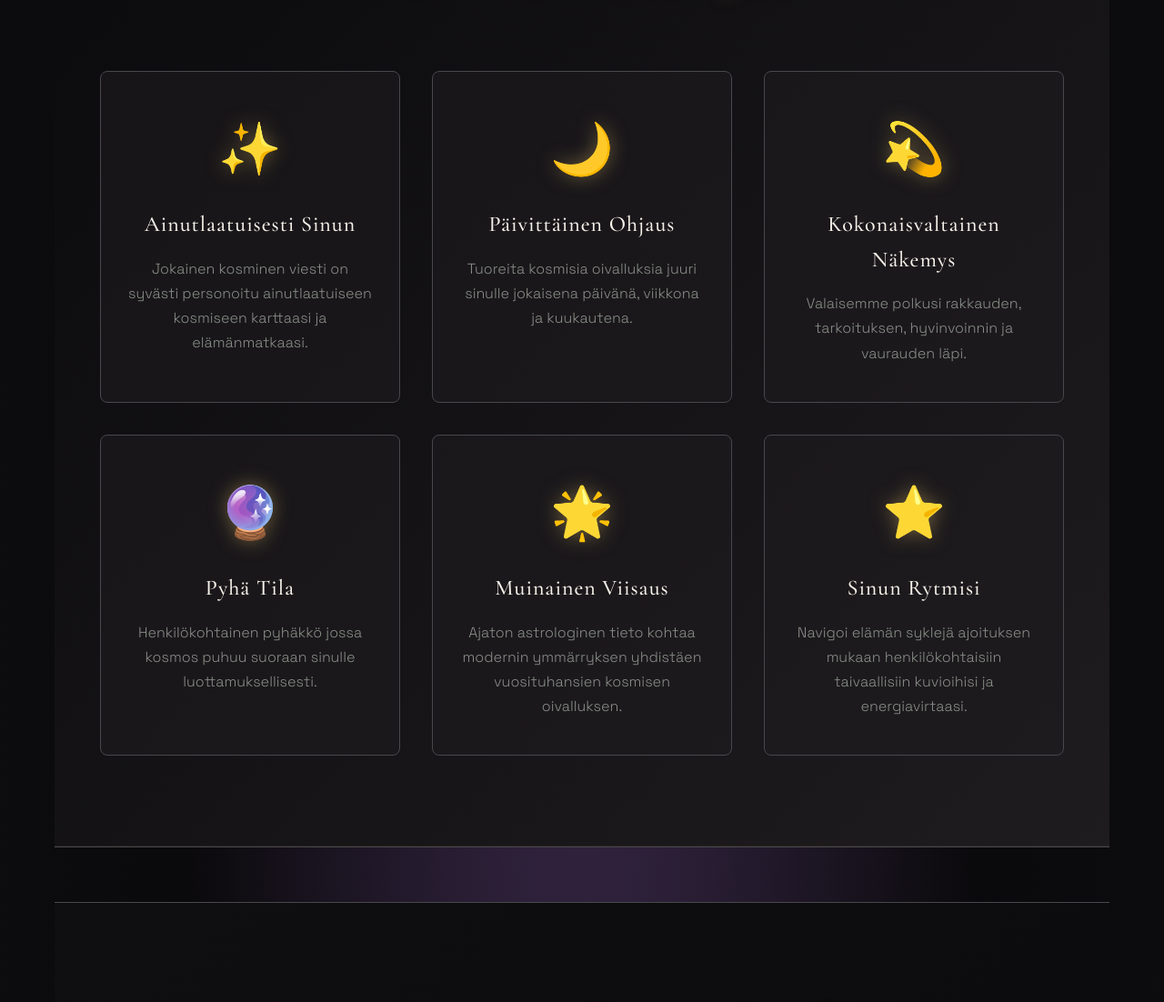
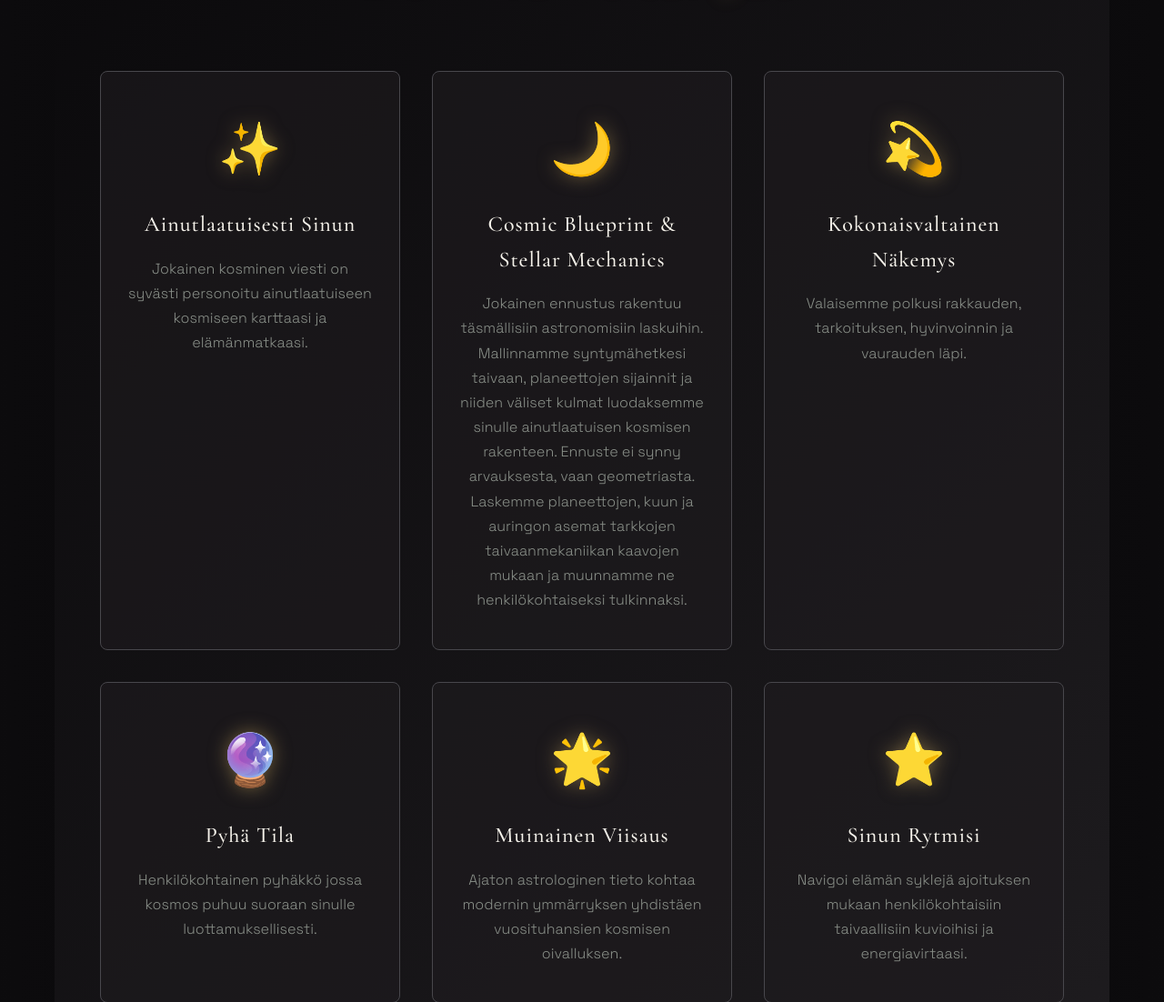
Before and after one commit to KangasCode/nous-paradeigma, a FastAPI app: page / in a window 1280 px wide. Shown: the part 1024-2126 px from the top of the page at 91% size. Run offline with FastAPI, Linux system fonts and the light colour scheme.

Commit message:
Add Cosmic Blueprint & Stellar Mechanics card to features (EN/FI)

```diff
--- a/horoskooppi_saas/frontend/templates/index.html
+++ b/horoskooppi_saas/frontend/templates/index.html
@@ -419,8 +419,8 @@
                 'pricing.title': 'Your Personal Cosmic Gateway',
                 'features.card1Title': 'Uniquely Yours',
                 'features.card1Text': 'Every cosmic message is deeply personalized to your unique cosmic blueprint and life journey.',
-                'features.card2Title': 'Daily Guidance',
-                'features.card2Text': 'Fresh cosmic insights crafted specifically for you each day, week, and month.',
+                'features.card2Title': 'Cosmic Blueprint & Stellar Mechanics',
+                'features.card2Text': 'Each prediction is built on precise astronomical calculations. We model the sky at your birth, planet positions, and their angles to construct your unique cosmic structure. No guesswork—geometry. We compute the positions of planets, Moon, and Sun using exact celestial mechanics formulas and translate them into a personal interpretation.',
                 'features.card3Title': 'Holistic Vision',
                 'features.card3Text': 'Illuminating your path through love, purpose, wellbeing, and abundance.',
                 'features.card4Title': 'Sacred Space',
@@ -523,8 +523,8 @@
                 'pricing.title': 'Henkilökohtainen Kosminen Porttisi',
                 'features.card1Title': 'Ainutlaatuisesti Sinun',
                 'features.card1Text': 'Jokainen kosminen viesti on syvästi personoitu ainutlaatuiseen kosmiseen karttaasi ja elämänmatkaasi.',
-                'features.card2Title': 'Päivittäinen Ohjaus',
-                'features.card2Text': 'Tuoreita kosmisia oivalluksia juuri sinulle jokaisena päivänä, viikkona ja kuukautena.',
+                'features.card2Title': 'Cosmic Blueprint & Stellar Mechanics',
+                'features.card2Text': 'Jokainen ennustus rakentuu täsmällisiin astronomisiin laskuihin. Mallinnamme syntymähetkesi taivaan, planeettojen sijainnit ja niiden väliset kulmat luodaksemme sinulle ainutlaatuisen kosmisen rakenteen. Ennuste ei synny arvauksesta, vaan geometriasta. Laskemme planeettojen, kuun ja auringon asemat tarkkojen taivaanmekaniikan kaavojen mukaan ja muunnamme ne henkilökohtaiseksi tulkinnaksi.',
                 'features.card3Title': 'Kokonaisvaltainen Näkemys',
                 'features.card3Text': 'Valaisemme polkusi rakkauden, tarkoituksen, hyvinvoinnin ja vaurauden läpi.',
                 'features.card4Title': 'Pyhä Tila',
```
